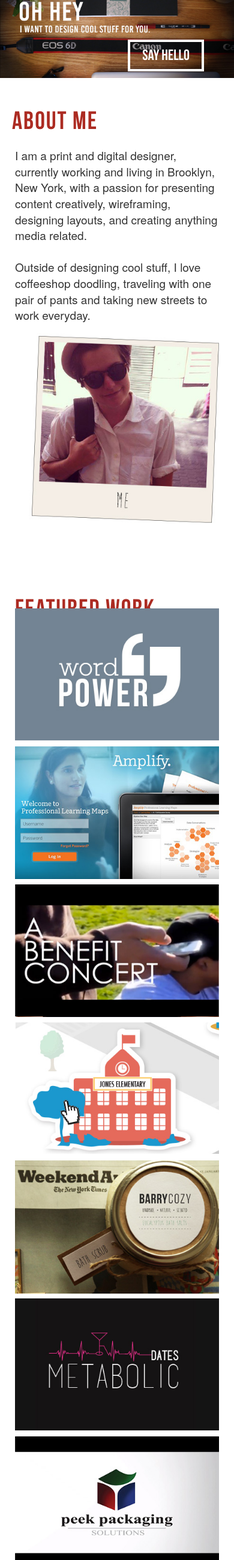
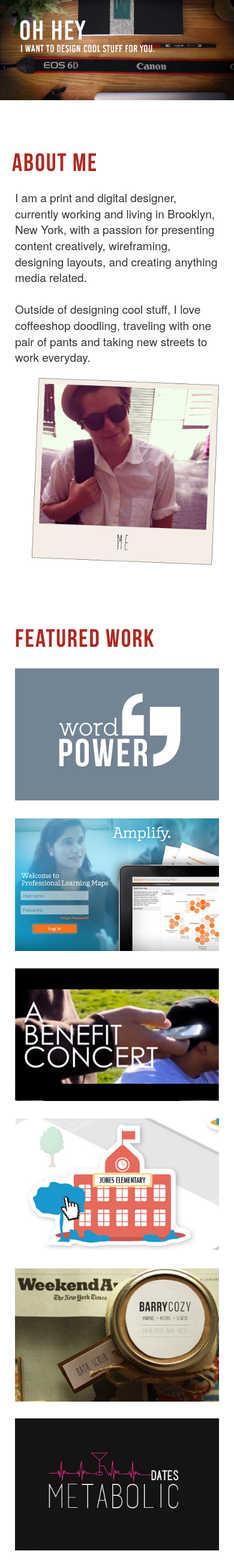
Before and after one commit to tmjam/tina-portfolio, a PHP site: page / in a window 390 px wide. Shown: the whole page at 60% size. Run offline with PHP 8.4, Linux system fonts and the light colour scheme; some libraries are stand-ins or nearby versions; some web fonts are replaced.

Commit message:
CSS changes to be more responsive and fix for the footer.

```diff
--- a/css/main.css
+++ b/css/main.css
@@ -332,7 +332,7 @@ ul#navigation li:hover, ul#navigation li.menu-active{
 .slideTop img {
   width: 40px;
   position: fixed;
-  bottom: 20px;
+  bottom: 70px;
   right: 10px;
   cursor: pointer;
   display: none;
@@ -416,7 +416,8 @@ line-height: 50px;
 }
 footer {
   padding: 20px;
-  background: #aaa;
+  background: #000;
+  color: #aaa;
   margin: -15px;
   font-size: 1.3rem;
 
@@ -556,6 +557,7 @@ filter: progid:DXImageTransform.Microsoft.BasicImage(rotation=3);
   color: #ac2b22;
   text-transform: uppercase;
   letter-spacing: 2px;
+  margin-top: 0;
 }
 .title {
   font-family: BebasNeue;
@@ -816,7 +818,7 @@ textarea[contenteditable] {
       height: 336px;
     }
     .content-section {
-      padding-top: 0;
+      padding-top: 70px;
     }
 
   }
@@ -867,8 +869,8 @@ textarea[contenteditable] {
       #process h2 {
         margin-left: 15px !important;
       }
-      #about {
-        padding-top: 0;
+      #about {/*
+        padding-top: 0;*/
       }
       #contact{
         min-height: 512px;
@@ -907,7 +909,7 @@ textarea[contenteditable] {
       margin-left: 30px !important;
     }
     .item {
-      height: 230px;
+      height: 250px;
     }
     div.item img.img-grid {
       height: auto;
@@ -958,7 +960,7 @@ textarea[contenteditable] {
       cursor: pointer;
     }
     #work-module-container{
-      margin-top: -35px;
+      /*margin-top: -35px;*/
     }
     #featured {
       padding: 10px !important;
--- a/index.php
+++ b/index.php
@@ -145,9 +145,8 @@
                     <div class="col-md-9 container" id="pre-loader"><img src="img/loading-cylon.svg" alt="Loading icon" /> <br> Loading ...</div>
                     <div class="col-md-9 container" id="module-container">
                         <div class="row header-img-row">
-                            <div class="col-md-12 header-img">
-                                <button id="say-hello-top" style="position:absolute; right:50px; top:75%" class="primary-btn">SAY HELLO</button>
-                            </div>
+                            <img src="img/banner.jpg" style="width: 103%">
+                            <button id="say-hello-top" style="position:absolute; right:50px; top:75%" class="primary-btn">SAY HELLO</button>
                         </div>
 
                         <section id="about" class="content-section scrollable">
@@ -180,7 +179,7 @@
                                 </div>
                             </div>
                         </section>
-                        <section id="featured" class="content-section scrollable">
+                        <section id="featured" style="margin-bottom: 35px;" class="content-section scrollable">
                             <h2 class="orange org-heading">FEATURED WORK</h2>
                             <div id="work-module-container">
                                 <!-- <ul id="filter">
@@ -497,37 +496,8 @@ collaborating with developers, printers and/or other vendors to finish the job.<
                             </div>
 -->
                         </section>
-                        <section id="contact" class="content-section scrollable">
+                        <section id="contact" style="margin-top:35px;" class="content-section scrollable">
                             <div class="contact-form">
-                                <?php
-
-                                    use google\appengine\api\mail\Message;
-
-                                    $name=$email=$query="";
-
-                                    if($_SERVER["REQUEST_METHOD"]=="POST"){
-
-                                       $name = $_POST["name"];
-                                       $email = $_POST["email"];
-                                       $query = $_POST["query"];
-
-                                      require_once 'google/appengine/api/mail/Message.php';
-                                        $mail_options = [
-                                            "sender" => $email,
-                                            "to" => "tmjam.ahmed@gmail.com",
-                                            "subject" => "Contacting you from portfolio",
-                                            "textBody" => $query,
-                                        ];
-                                        echo $mail_options;
-
-                                      try {
-                                          $message = new Message($mail_options);
-                                          $message->send();
-                                      } catch (InvalidArgumentException $e) {
-                                          echo "not send";
-                                      }
-                                    }
-                                ?>
                                 <form method="POST">
                                 <!-- <div class="col-md-4"><a href="download/resume.pdf" id="resume" target="_blank"></a></div>
                                 <div class="col-md-4"><a href="" id="say-hello-bottom"></a></div>
@@ -577,6 +547,35 @@ collaborating with developers, printers and/or other vendors to finish the job.<
                 </div>
             </div>
         </div>
+        <?php
+
+          use google\appengine\api\mail\Message;
+
+          $name=$email=$query="";
+
+          if($_SERVER["REQUEST_METHOD"]=="POST"){
+
+             $name = $_POST["name"];
+             $email = $_POST["email"];
+             $query = $_POST["message"];
+
+            require_once 'google/appengine/api/mail/Message.php';
+              $mail_options = [
+                  "sender" => $email,
+                  "to" => "tmjam.ahmed@gmail.com",
+                  "subject" => "Contacting you from portfolio",
+                  "textBody" => $query,
+              ];
+              echo $mail_options;
+
+            try {
+                $message = new Message($mail_options);
+                $message->send();
+            } catch (InvalidArgumentException $e) {
+                echo "not send";
+            }
+          }
+      ?>
         <script src="bower_components/jquery/dist/jquery.min.js"></script>
         <script src="http://code.jquery.com/ui/1.10.3/jquery-ui.js"></script>
         <script src="bower_components/bootstrap/dist/js/bootstrap.js"></script>
```
